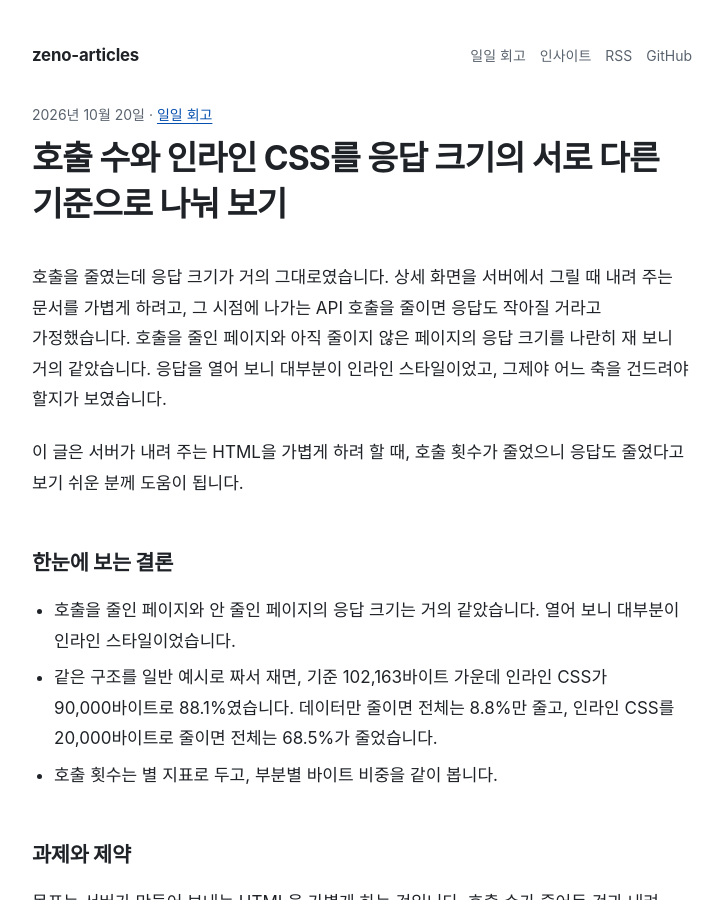
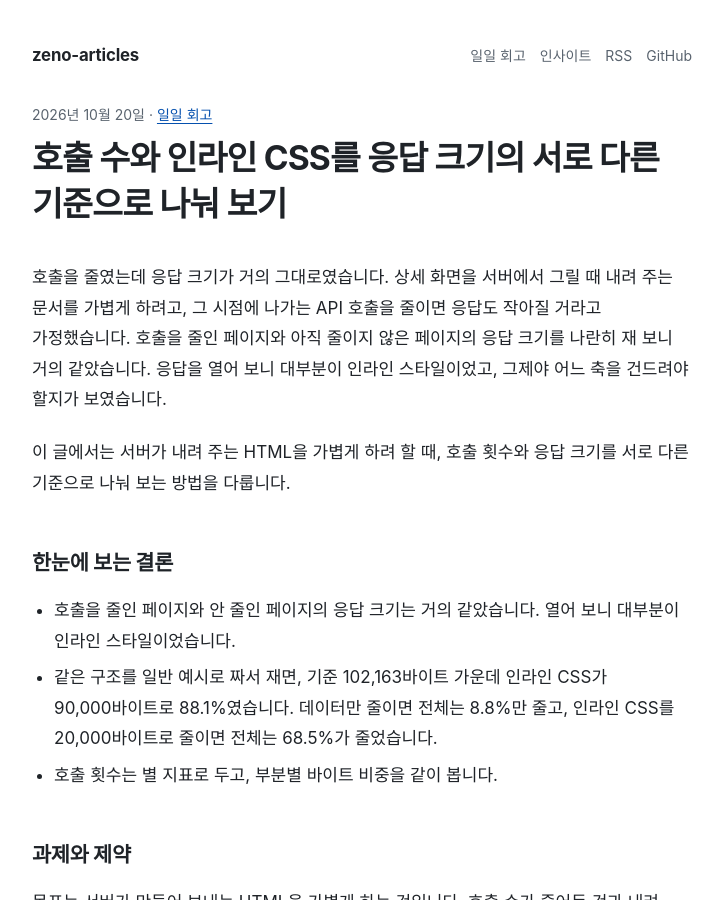
Before and after one commit to zeno0505/dev-articles, a Jekyll site: the page built from _posts/2026-10-20-reference-and-weight.md, in a window 1280 px wide and 900 px high. Shown: the whole window, without its empty margins (278-1001 px from the left). Built offline with Jekyll 4.4.1, drawn with Linux system fonts in a browser that asks for light colours; some web fonts are replaced.

Commit message:
검수 P0 규칙에 걸린 표현 수정: 2026-10-20-reference-and-weight.md

```diff
--- a/_posts/2026-10-20-reference-and-weight.md
+++ b/_posts/2026-10-20-reference-and-weight.md
@@ -7,7 +7,7 @@ description: "서버 렌더 호출을 줄여도 응답 크기가 거의 같았
 
 호출을 줄였는데 응답 크기가 거의 그대로였습니다. 상세 화면을 서버에서 그릴 때 내려 주는 문서를 가볍게 하려고, 그 시점에 나가는 API 호출을 줄이면 응답도 작아질 거라고 가정했습니다. 호출을 줄인 페이지와 아직 줄이지 않은 페이지의 응답 크기를 나란히 재 보니 거의 같았습니다. 응답을 열어 보니 대부분이 인라인 스타일이었고, 그제야 어느 축을 건드려야 할지가 보였습니다.
 
-이 글은 서버가 내려 주는 HTML을 가볍게 하려 할 때, 호출 횟수가 줄었으니 응답도 줄었다고 보기 쉬운 분께 도움이 됩니다.
+이 글에서는 서버가 내려 주는 HTML을 가볍게 하려 할 때, 호출 횟수와 응답 크기를 서로 다른 기준으로 나눠 보는 방법을 다룹니다.
 
 ## 한눈에 보는 결론
 
```
